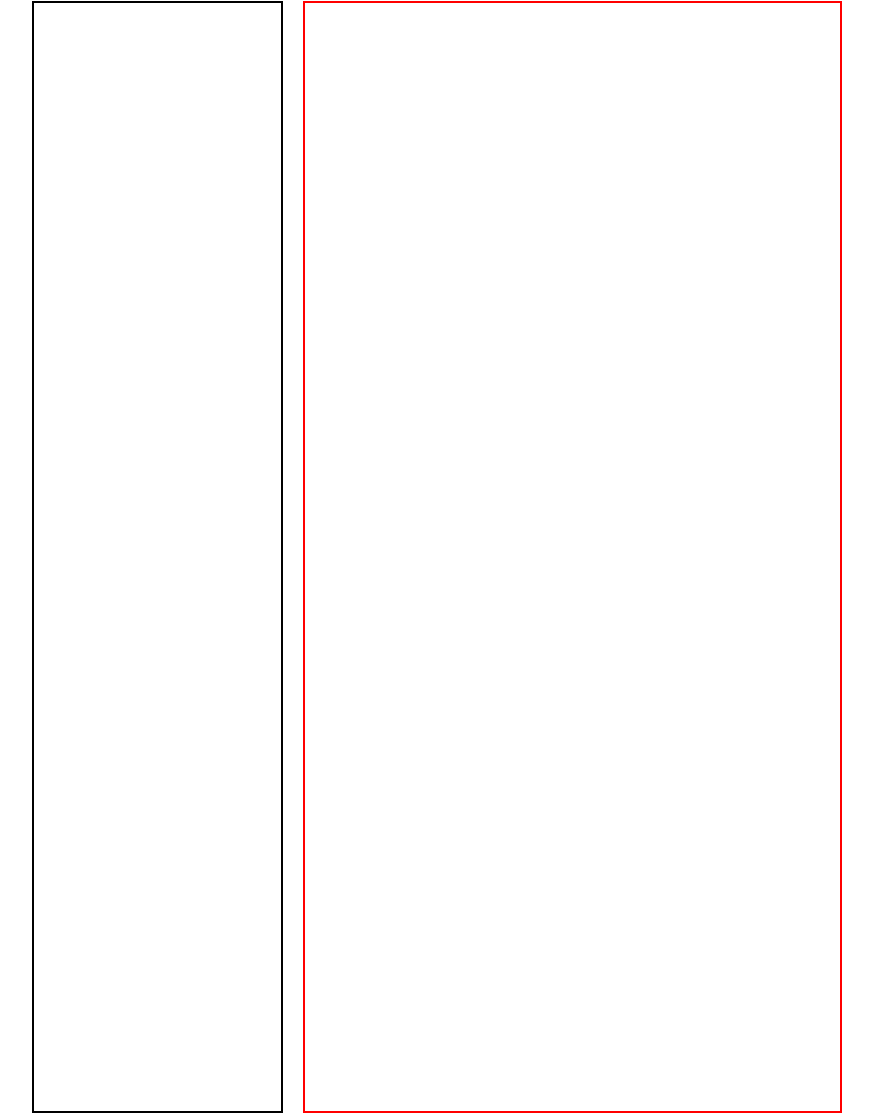
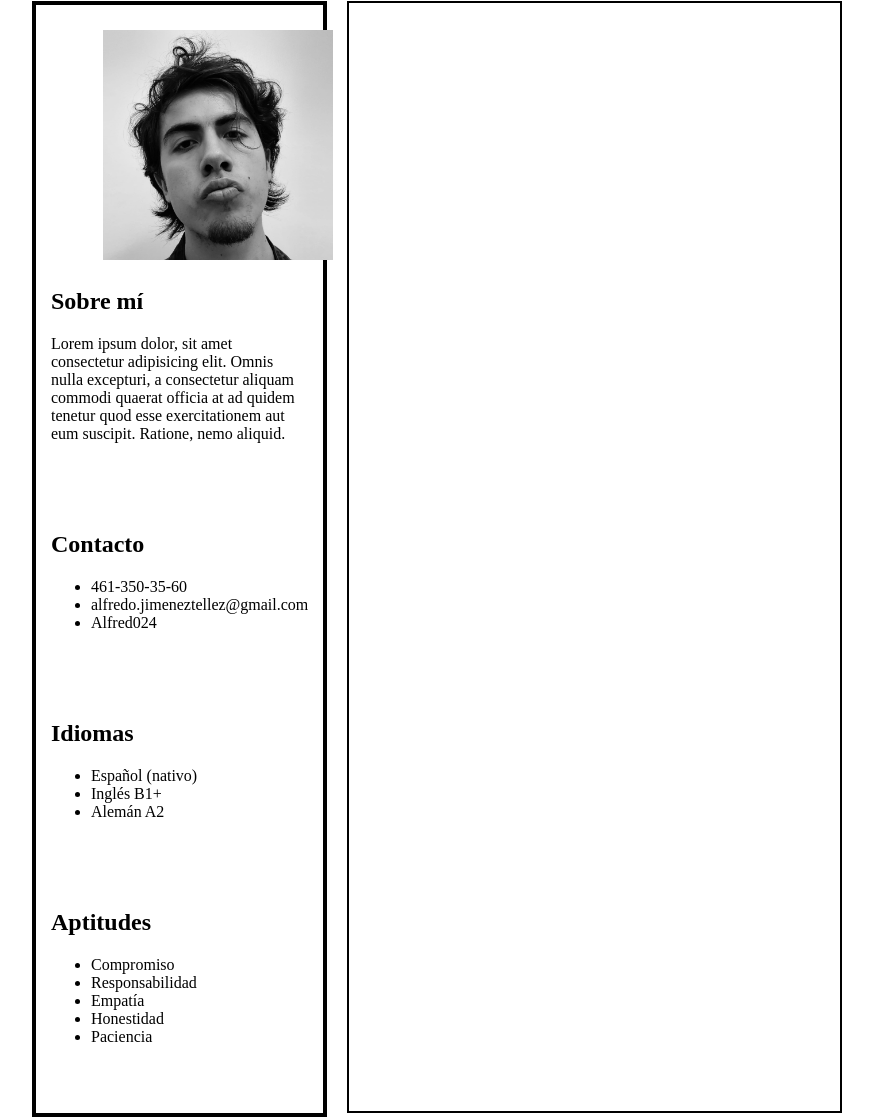
Before and after one commit to Alfred024/Html-CV, a plain HTML site: page index.html in a window 1280 px wide. Shown: the part 32-1149 px from the top of the page, without its empty margins (203-1076 px from the left). Drawn offline with Linux system fonts and the light colour scheme.

Commit message:
Left part HTML demo

```diff
--- a/index.html
+++ b/index.html
@@ -9,12 +9,55 @@
 
 <body>
     <div class="CV-Container div-padding">
+
         <div class="Personal-Data-Container div-padding div-horizontal-margin">
+            <div class="Img-Spacer"></div>
+            <img
+                id="Profile-Img"
+                src="./assets/profile-picture.jpeg" alt="">
+
+            <div class="Personal-Data-SubContainer">
+                <div >
+                    <h2>Sobre mí</h2>
+                    <p>Lorem ipsum dolor, sit amet consectetur adipisicing elit. Omnis nulla excepturi, a consectetur aliquam commodi quaerat officia at ad quidem tenetur quod esse exercitationem aut eum suscipit. Ratione, nemo aliquid.</p>
+                </div>
+
+                <div >
+                    <h2>Contacto</h2>
+                    <ul>
+                        <li>461-350-35-60</li>
+                        <li>alfredo.jimeneztellez@gmail.com</li>
+                        <li>Alfred024</li>
+                    </ul>
+                </div>
+
+                <div >
+                    <h2>Idiomas</h2>
+                    <ul>
+                        <li>Español (nativo) </li>
+                        <li>Inglés B1+</li>
+                        <li>Alemán A2</li>
+                    </ul>
+                </div>
+
+                <div >
+                    <h2>Aptitudes</h2>
+                    <ul>
+                        <li>Compromiso</li>
+                        <li>Responsabilidad</li>
+                        <li>Empatía</li>
+                        <li>Honestidad</li>
+                        <li>Paciencia</li>
+                    </ul>
+                </div>
+            </div>
 
         </div>
+
         <div class="Skils-Data-Container div-padding div-horizontal-margin">
 
         </div>
+
     </div>
 </body>
 </html>
--- a/styles/index.css
+++ b/styles/index.css
@@ -1,7 +1,9 @@
-body{
+/* body{
     display: flex;
     justify-content: center;
-}
+    height: fit-content;
+    border: solid green 2px;
+} */
 .div-padding{
     padding: 25px 15px;
 }
@@ -9,17 +11,38 @@ body{
     margin: 0px 10px;
 }
 .CV-Container{
+    margin: auto;
     display: flex;
     height: 1058px;
     width: 830px;
 }
+
+/* Left part of CV */
 .Personal-Data-Container{
-    width: 30%;
+    position: relative;
+    width: 35%;
+    height: 100%;
+    border: solid black 4px;
+}
+.Img-Spacer{
+   height: 20%;
+}
+#Profile-Img{
+    position: absolute;
+    top: 25px;
+    right: -10px;
+    width: 80%;
+}
+.Personal-Data-SubContainer{
+    height: 80%;
+    display: flex;
+    flex-direction: column;
+    justify-content: space-around;
+}
+
+/* Right part of CV */
+.Skils-Data-Container{
+    width: 65%;
     height: 100%;
     border: solid black 2px;
 }
-.Skils-Data-Container{
-    width: 70%;
-    height: 100%;
-    border: solid red 2px;
-}
```
Also changed, not shown: assets/profile-picture.jpeg (added).
